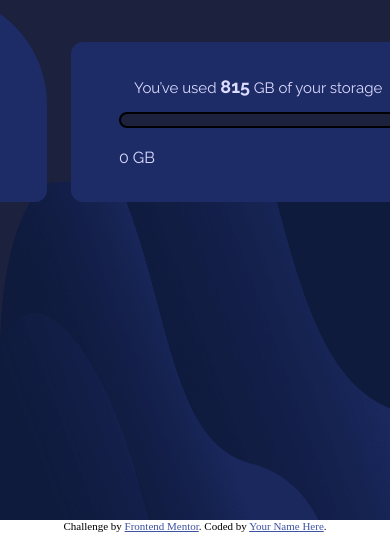
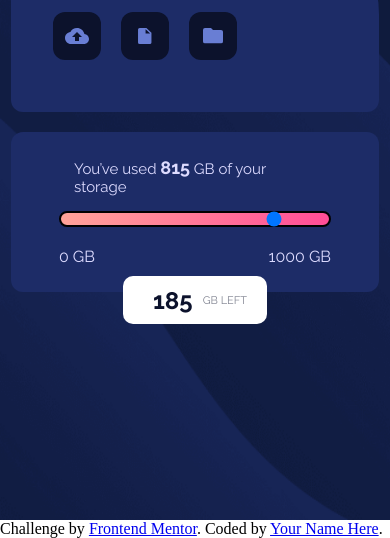
Before and after one commit to GiveMeAss/front-end-mentor-challenges, a plain HTML site: page fylo-data-storage-component-master/index.html in a window 390 px wide. Shown: the part 324-862 px from the top of the page. Drawn offline with Linux system fonts and the light colour scheme.

Commit message:
mobile view

```diff
--- a/fylo-data-storage-component-master/style.css
+++ b/fylo-data-storage-component-master/style.css
@@ -4,7 +4,7 @@
   padding: 0;
   box-sizing: border-box;
 }
-main{
+main {
   min-height: 100vh;
   width: 100%;
   display: flex;
@@ -15,29 +15,29 @@ main{
   background-position: bottom;
   background-color: #1c213d;
 }
-.container{
+.container {
   display: flex;
   justify-content: space-between;
   align-items: flex-end;
   align-content: center;
 }
-.left{
+.left {
   height: 13rem;
   width: 23rem;
-    border-radius: 12px 110px 12px 12px ;
-    background-color:hsl(228, 56%, 26%) ;
+  border-radius: 12px 110px 12px 12px;
+  background-color: hsl(228, 56%, 26%);
   padding: 1rem;
 }
-.logo{
+.logo {
   width: 100%;
   padding: 1.5rem;
 }
-.left-content ul{
+.left-content ul {
   display: flex;
-    padding:0 1rem;
+  padding: 0 1rem;
   list-style: none;
 }
-.left-content ul li{
+.left-content ul li {
   background-color: hsl(229, 57%, 11%);
   height: 3rem;
   width: 3rem;
@@ -48,54 +48,54 @@ main{
   align-content: center;
   margin: 0 10px;
 }
-.right{
-    position: relative;;
+.right {
+  position: relative;
   width: 40rem;
   height: 10rem;
   border-radius: 12px;
   padding: 1rem 3rem;
-    background-color:hsl(228, 56%, 26%) ;
+  background-color: hsl(228, 56%, 26%);
   margin: 0 0 0 1.5rem;
   display: flex;
   flex-direction: column;
   justify-content: center;
   align-content: center;
-    color:rgb(221, 219, 255) ;
-    font-family: 'Raleway', sans-serif;
+  color: rgb(221, 219, 255);
+  font-family: "Raleway", sans-serif;
 }
-.first-line{
+.first-line {
   font-weight: 400;
   font-size: 15px;
   margin: 15px;
 }
-.first-line span{
+.first-line span {
   font-weight: 700;
   font-size: 18px;
 }
-.right-box{
+.right-box {
   position: absolute;
   right: 2rem;
   top: -2rem;
 }
-.box-text{
+.box-text {
   display: flex;
   justify-content: center;
   align-items: center;
   width: 9rem;
   height: 3rem;
   background-color: white;
-    color:  hsl(229, 7%, 55%);
+  color: hsl(229, 7%, 55%);
   border-radius: 10px;
   font-weight: 400;
   font-size: 11px;
 }
-.box-text span{
+.box-text span {
   font-weight: 700;
   font-size: 1.5rem;
-    margin:0 10px;
-    color:hsl(229, 57%, 11%);
+  margin: 0 10px;
+  color: hsl(229, 57%, 11%);
 }
-.right-box .marker{
+.right-box .marker {
   position: relative;
   height: 0;
   width: 0;
@@ -106,42 +106,61 @@ main{
   right: -7.8rem;
   top: -0.47em;
 }
-.lower{
+.lower {
   display: flex;
   justify-content: space-between;
   margin: 1rem 0;
 }
-.slider{
+.slider {
   -webkit-appearance: none;
   width: 100%;
   height: 1rem;
-    background:#1c213d ;
-    outline:0;
+  background: #1c213d;
+  outline: 0;
   border-radius: 1rem;
   border: 2px solid black;
 }
-@media (max-width:1047px)
-{
-    main{
-        overflow: scroll;
-        display: flex;
-        flex-direction: column-reverse;
+
+/* .attribution {
+  font-size: 11px;
+  text-align: center;
+}
+.attribution a {
+  color: hsl(228, 45%, 44%);
+} */
+
+@media (max-width: 1050px) {
+  main {
+    background: url(images/bg-mobile.png) no-repeat;
+    background-size: 100% 100%;
+    background-position: center;
+    background-color: #1c213d;
+  }
+  .container {
+    flex-direction: column;
+  }
+  .right {
+    position: relative;
+    width: 23rem;
+    height: 10rem;
+    padding: 1rem 3rem;
+    margin: 20px 0 0 0;
+  }
+
+  .right-box {
+    right: 7rem;
+    top: 9rem;
+  }
+
+  .marker {
+    display: none;
+  }
+
+  .slider {
+    background-image: linear-gradient(
+      to right,
+      hsl(6, 100%, 80%),
+      hsl(335, 100%, 65%)
+    );
   }
 }
-
-
-
-
-
-
-
-
-
-
-
-
-
-
-
-.attribution { font-size: 11px; text-align: center; }
-.attribution a { color: hsl(228, 45%, 44%); }
```
Lines whose indentation alone changed are shown as unchanged.
